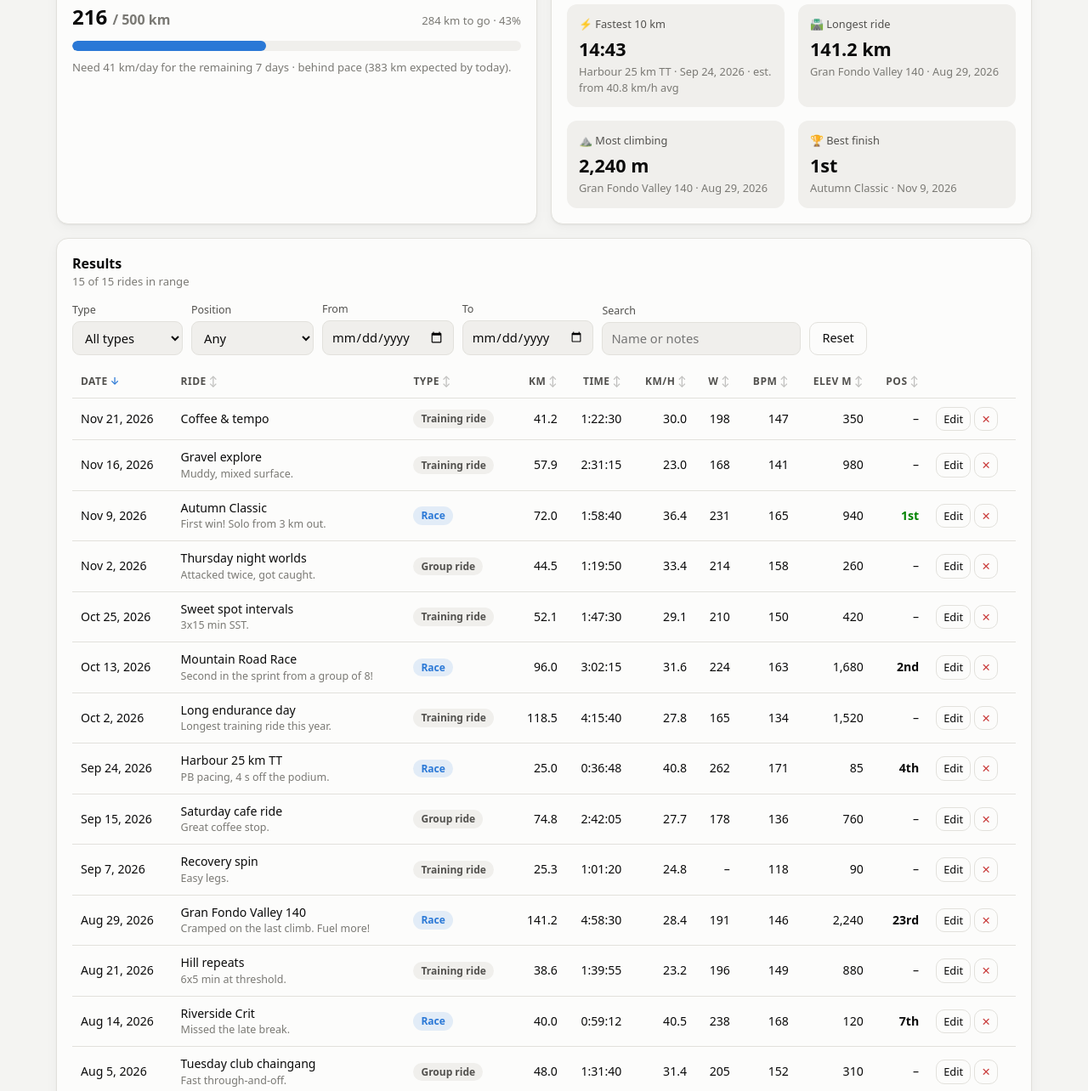
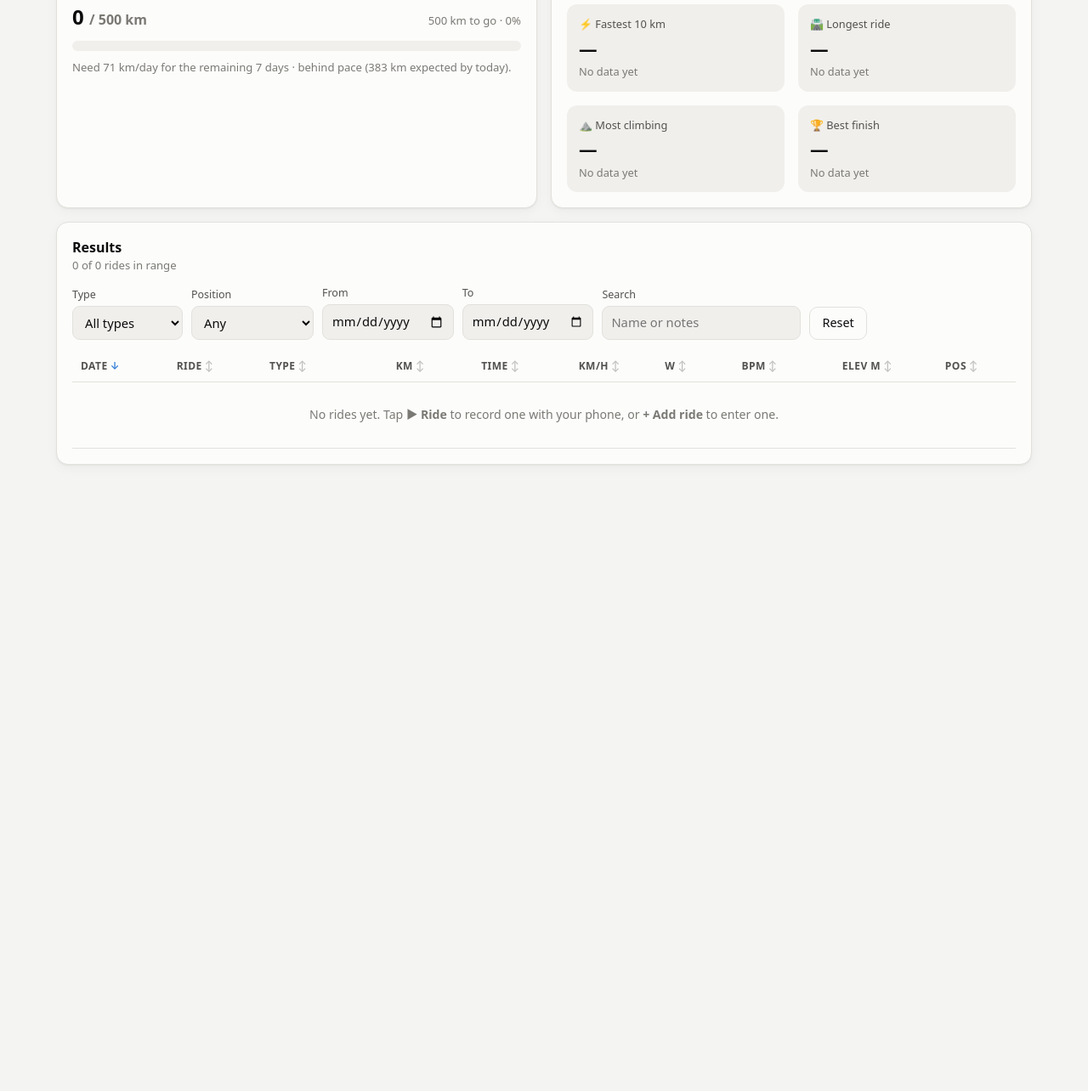
Before and after one commit to gt265/ride-log, a plain HTML site: page index.html in a window 1280 px wide. Shown: the part 745-2029 px from the top of the page at 85% size. After the commit the page ends 1352 px from the top, so only its background shows below. Drawn offline with Linux system fonts and the light colour scheme.

Commit message:
Remove example rides
New installs start empty. Example rides saved by earlier versions are
removed automatically (matched exactly), on the device and in synced
account storage; rides you entered yourself are kept.

Co-Authored-By: Claude Opus 5.5 <noreply@anthropic.com>
Claude-Session: https://claude.ai/code/session_01KxCxr1K7Xy25KCYWcffkFf

```diff
--- a/index.html
+++ b/index.html
@@ -160,7 +160,7 @@ td.name .note { color: var(--text-3); font-size: .78rem; display: block; max-wid
 .pos { font-weight: 650; }
 .pos.p1 { color: var(--good); }
 .row-actions button { padding: 4px 8px; font-size: .8rem; }
-.empty { text-align: center; color: var(--text-3); padding: 28px 0; }
+.empty { text-align: center; color: var(--text-3); padding: 28px 8px; white-space: normal; }
 
 /* ---------- form / dialog ---------- */
 dialog {
@@ -496,10 +496,12 @@ const Store = {
   load() {
     try {
       const raw = localStorage.getItem(STORAGE_KEY);
-      if (raw) { this.rides = JSON.parse(raw).map(makeRide); return; }
+      if (raw) {
+        const all = JSON.parse(raw).map(makeRide);
+        this.rides = all.filter(r => !isSample(r));
+        if (this.rides.length !== all.length) this.save();
+      }
     } catch (e) { console.warn('Could not read saved rides', e); }
-    this.rides = SAMPLE().map(makeRide);
-    this.save();
   },
   save() { try { localStorage.setItem(STORAGE_KEY, JSON.stringify(this.rides)); } catch (e) { toast('Could not save (storage full or blocked)'); } },
   upsert(r) {
@@ -527,7 +529,7 @@ const Cloud = {
     this.setLabel('Syncing…');
     const timer = setTimeout(() => this.setLabel('Can’t reach sync yet · saved on this device'), 10000);
     try {
-      // first visit with sync: upload what this device has (samples or your local rides)
+      // first visit with sync: upload the rides already on this device
       const meta = await logDoc.get();
       if (!meta.exists) {
         for (const r of Store.rides) await this.col.doc(r.id).set({ ...r });
@@ -538,7 +540,8 @@ const Cloud = {
       if (!snap.metadata.fromCache) { clearTimeout(timer); this.setLabel('Synced to your account'); }
       const rides = [];
       snap.docs.forEach(d => { try { rides.push(makeRide(d.data())); } catch {} });
-      Store.rides = rides; Store.save();
+      rides.filter(isSample).forEach(r => this.del(r.id));        // clear old example rides from the account
+      Store.rides = rides.filter(r => !isSample(r)); Store.save();
       this.ready = true;
       render();
     }, () => { clearTimeout(timer); this.col = null; this.setLabel('Sync stopped · saved on this device'); });
@@ -560,27 +563,21 @@ const Prefs = Object.assign({ range: 'season', metric: 'speed', period: 'week',
   (() => { try { return JSON.parse(localStorage.getItem(PREFS_KEY)) || {}; } catch { return {}; } })());
 const savePrefs = () => { try { localStorage.setItem(PREFS_KEY, JSON.stringify(Prefs)); } catch {} };
 
-/* ---------- sample data: 15 realistic entries relative to today ---------- */
-function SAMPLE() {
-  const d = n => { const t = new Date(); t.setDate(t.getDate() - n); return isoDate(t); };
-  return [
-    { date: d(118), name: 'Spring base miles',       type: 'training', distance: 62.4,  time: '2:21:10', power: 172, hr: 138, elevation: 540,  notes: 'Steady Z2, felt good.' },
-    { date: d(110), name: 'Tuesday club chaingang',  type: 'group',    distance: 48.0,  time: '1:31:40', power: 205, hr: 152, elevation: 310,  notes: 'Fast through-and-off.' },
-    { date: d(101), name: 'Riverside Crit',          type: 'race',     distance: 40.0,  time: '0:59:12', power: 238, hr: 168, elevation: 120,  position: 7,  notes: 'Missed the late break.' },
-    { date: d(94),  name: 'Hill repeats',            type: 'training', distance: 38.6,  time: '1:39:55', power: 196, hr: 149, elevation: 880,  notes: '6x5 min at threshold.' },
-    { date: d(86),  name: 'Gran Fondo Valley 140',   type: 'race',     distance: 141.2, time: '4:58:30', power: 191, hr: 146, elevation: 2240, position: 23, notes: 'Cramped on the last climb. Fuel more!' },
-    { date: d(77),  name: 'Recovery spin',           type: 'training', distance: 25.3,  time: '1:01:20', power: null, hr: 118, elevation: 90,  notes: 'Easy legs.' },
-    { date: d(69),  name: 'Saturday cafe ride',      type: 'group',    distance: 74.8,  time: '2:42:05', power: 178, hr: 136, elevation: 760,  notes: 'Great coffee stop.' },
-    { date: d(60),  name: 'Harbour 25 km TT',        type: 'race',     distance: 25.0,  time: '0:36:48', power: 262, hr: 171, elevation: 85,   position: 4,  notes: 'PB pacing, 4 s off the podium.' },
-    { date: d(52),  name: 'Long endurance day',      type: 'training', distance: 118.5, time: '4:15:40', power: 165, hr: 134, elevation: 1520, notes: 'Longest training ride this year.' },
-    { date: d(41),  name: 'Mountain Road Race',      type: 'race',     distance: 96.0,  time: '3:02:15', power: 224, hr: 163, elevation: 1680, position: 2,  notes: 'Second in the sprint from a group of 8!' },
-    { date: d(29),  name: 'Sweet spot intervals',    type: 'training', distance: 52.1,  time: '1:47:30', power: 210, hr: 150, elevation: 420,  notes: '3x15 min SST.' },
-    { date: d(21),  name: 'Thursday night worlds',   type: 'group',    distance: 44.5,  time: '1:19:50', power: 214, hr: 158, elevation: 260,  notes: 'Attacked twice, got caught.' },
-    { date: d(14),  name: 'Autumn Classic',          type: 'race',     distance: 72.0,  time: '1:58:40', power: 231, hr: 165, elevation: 940,  position: 1,  notes: 'First win! Solo from 3 km out.' },
-    { date: d(7),   name: 'Gravel explore',          type: 'training', distance: 57.9,  time: '2:31:15', power: 168, hr: 141, elevation: 980,  notes: 'Muddy, mixed surface.' },
-    { date: d(2),   name: 'Coffee & tempo',          type: 'training', distance: 41.2,  time: '1:22:30', power: 198, hr: 147, elevation: 350,  notes: '' },
-  ];
-}
+/* ---------- legacy sample cleanup ----------
+   Early versions pre-loaded 15 example rides. They are recognised by their exact
+   name + distance + elevation + notes and removed automatically; your own rides
+   are never touched. */
+const SAMPLE_SIGNATURES = new Set([
+  'Spring base miles|62.4|540|Steady Z2, felt good.', 'Tuesday club chaingang|48|310|Fast through-and-off.',
+  'Riverside Crit|40|120|Missed the late break.', 'Hill repeats|38.6|880|6x5 min at threshold.',
+  'Gran Fondo Valley 140|141.2|2240|Cramped on the last climb. Fuel more!', 'Recovery spin|25.3|90|Easy legs.',
+  'Saturday cafe ride|74.8|760|Great coffee stop.', 'Harbour 25 km TT|25|85|PB pacing, 4 s off the podium.',
+  'Long endurance day|118.5|1520|Longest training ride this year.', 'Mountain Road Race|96|1680|Second in the sprint from a group of 8!',
+  'Sweet spot intervals|52.1|420|3x15 min SST.', 'Thursday night worlds|44.5|260|Attacked twice, got caught.',
+  'Autumn Classic|72|940|First win! Solo from 3 km out.', 'Gravel explore|57.9|980|Muddy, mixed surface.',
+  'Coffee & tempo|41.2|350|',
+]);
+const isSample = r => SAMPLE_SIGNATURES.has(`${r.name}|${r.distance}|${r.elevation}|${r.notes}`);
 
 /* =================================================================
    2. UTILITIES
@@ -995,7 +992,7 @@ function renderTable(rides) {
         <button class="ghost" data-edit="${r.id}" aria-label="Edit ${esc(r.name)}">Edit</button>
         <button class="ghost danger" data-del="${r.id}" aria-label="Delete ${esc(r.name)}">✕</button>
       </td>
-    </tr>`).join('') : `<tr><td colspan="11" class="empty">No rides match these filters.</td></tr>`;
+    </tr>`).join('') : `<tr><td colspan="11" class="empty">${Store.rides.length ? 'No rides match these filters.' : 'No rides yet. Tap <b>▶ Ride</b> to record one with your phone, or <b>+ Add ride</b> to enter one.'}</td></tr>`;
 }
 
 /* =================================================================
--- a/sw.js
+++ b/sw.js
@@ -1,6 +1,6 @@
 // Offline support: the whole app is cached on first visit so it opens with no signal.
 // Bump VERSION whenever any file changes so phones pick up the new version.
-const VERSION = 'ride-log-v1';
+const VERSION = 'ride-log-v2';
 const FILES = [
   './', 'index.html', 'manifest.webmanifest', 'vendor/chart.umd.min.js',
   'icons/icon-192.png', 'icons/icon-512.png', 'icons/maskable-512.png', 'icons/apple-touch-icon.png', 'icons/icon.svg',
```
